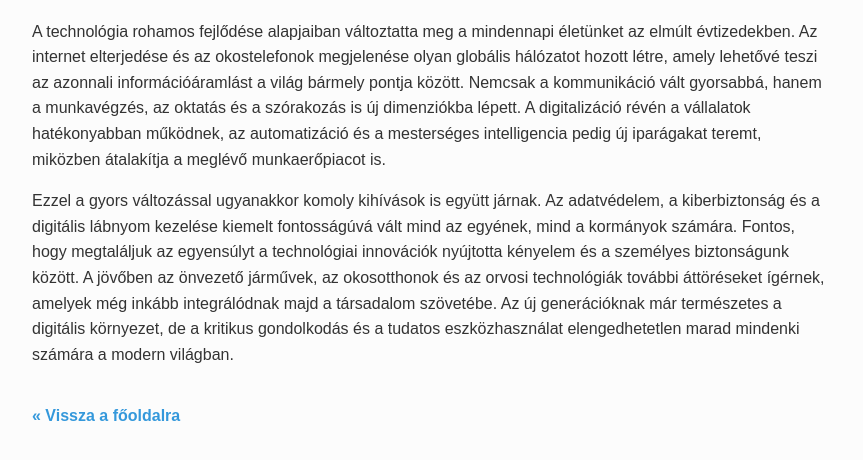
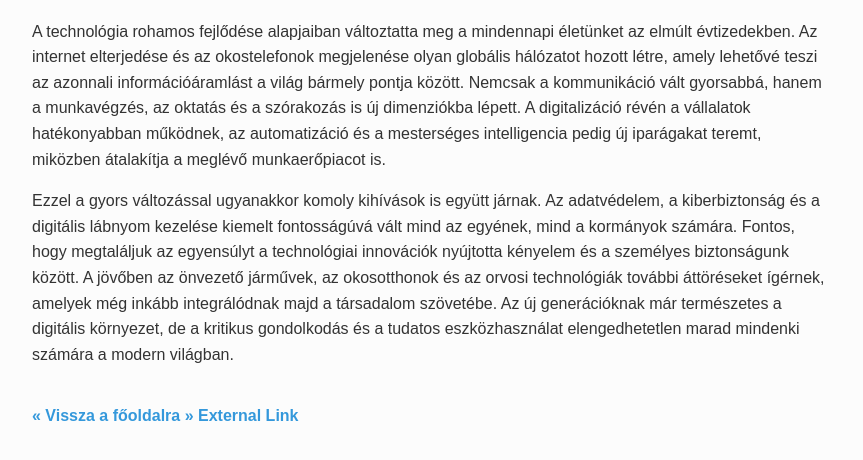
Before and after one commit to abel112402/easyling_test_proj, a plain HTML site: page oldal1.html in a window 1280 px wide. Shown: the part 106-566 px from the top of the page, without its empty margins (208-1071 px from the left). Drawn offline with Linux system fonts and the light colour scheme.

Commit message:
external link added

```diff
--- a/oldal1.html
+++ b/oldal1.html
@@ -16,5 +16,6 @@
     <p>A technológia rohamos fejlődése alapjaiban változtatta meg a mindennapi életünket az elmúlt évtizedekben. Az internet elterjedése és az okostelefonok megjelenése olyan globális hálózatot hozott létre, amely lehetővé teszi az azonnali információáramlást a világ bármely pontja között. Nemcsak a kommunikáció vált gyorsabbá, hanem a munkavégzés, az oktatás és a szórakozás is új dimenziókba lépett. A digitalizáció révén a vállalatok hatékonyabban működnek, az automatizáció és a mesterséges intelligencia pedig új iparágakat teremt, miközben átalakítja a meglévő munkaerőpiacot is.</p>
     <p>Ezzel a gyors változással ugyanakkor komoly kihívások is együtt járnak. Az adatvédelem, a kiberbiztonság és a digitális lábnyom kezelése kiemelt fontosságúvá vált mind az egyének, mind a kormányok számára. Fontos, hogy megtaláljuk az egyensúlyt a technológiai innovációk nyújtotta kényelem és a személyes biztonságunk között. A jövőben az önvezető járművek, az okosotthonok és az orvosi technológiák további áttöréseket ígérnek, amelyek még inkább integrálódnak majd a társadalom szövetébe. Az új generációknak már természetes a digitális környezet, de a kritikus gondolkodás és a tudatos eszközhasználat elengedhetetlen marad mindenki számára a modern világban.</p>
     <a href="index.html" class="back-link">« Vissza a főoldalra</a>
+    <a href="https://www.youtube.com" class="back-link">» External Link</a>
 </body>
 </html>
```
